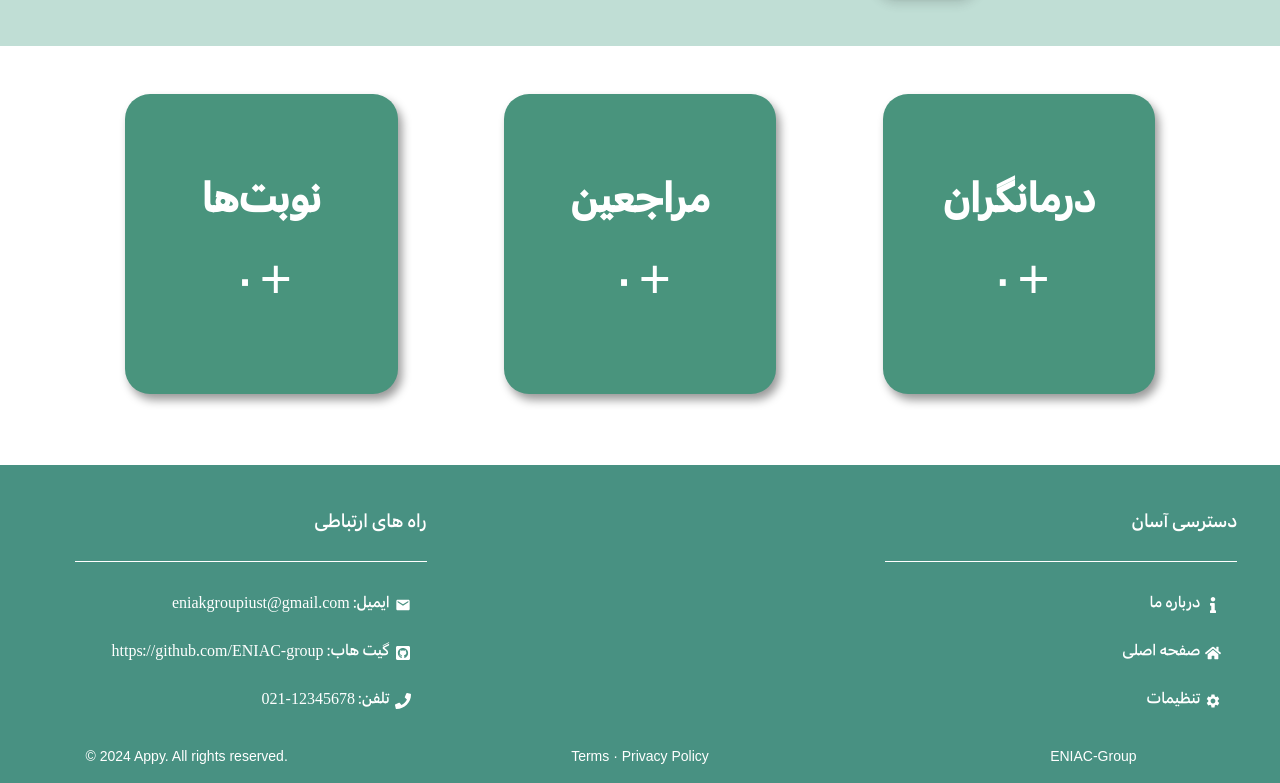
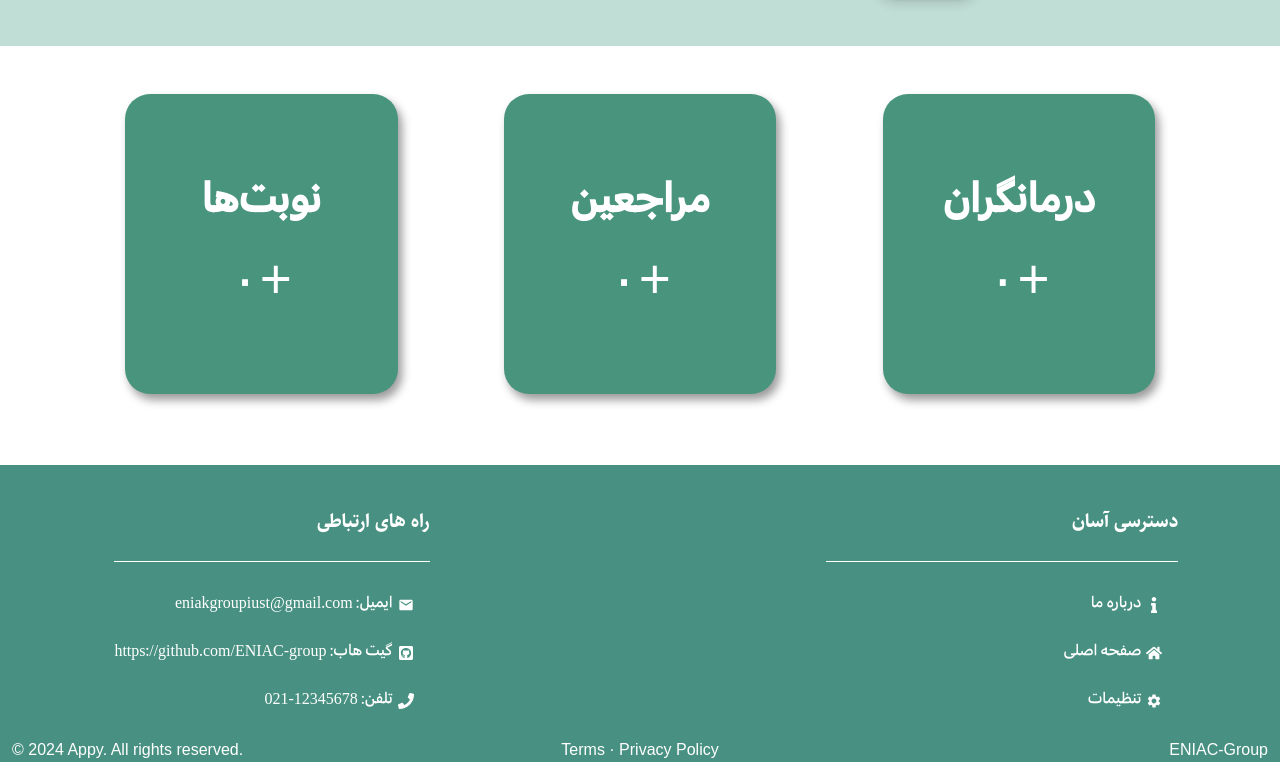
Before and after one commit to ENIAC-ORG/Front-end, a React (Vite) app: page / in a window 1280 px wide. Shown: the part 3133-3916 px from the top of the page. After the commit the page ends 3895 px from the top, so only its background shows below. Built offline with nearby package versions, Linux system fonts and the light colour scheme; no server answers; a web font is replaced by a local one.

Commit message:
fix(footer): adjust sizes

```diff
--- a/src/components/Footer/Footer.jsx
+++ b/src/components/Footer/Footer.jsx
@@ -11,8 +11,8 @@ const Footer = () => {
         <div className={styles.org}>
           <div>
             <ul className={styles.social}>
-              <h5>راه های ارتباطی</h5>
-              <hr style={{ width: "22rem", color: "white", opacity: "1" }} />
+              <h5 className="font-title">راه های ارتباطی</h5>
+              <hr style={{ width: "100%", color: "white", opacity: "1" }} />
               <li>
                 <MdEmail className={styles.social_icon} />
                 ایمیل: eniakgroupiust@gmail.com
@@ -33,8 +33,8 @@ const Footer = () => {
             </ul>
           </div>
           <div>
-            <ul className={styles.social}>
-              <h5>دسترسی آسان</h5>
+            <ul className={styles.social} style={{marginRight:"5%"}}>
+              <h5 className="font-title">دسترسی آسان</h5>
               <hr style={{ width: "22rem", color: "white", opacity: "1" }} />
               <li>
                 <a
@@ -66,10 +66,10 @@ const Footer = () => {
             </ul>
           </div>
         </div>
-        <div className={styles.credits}>
-          <span>© 2024 Appy. All rights reserved.</span>
-          <span>Terms · Privacy Policy</span>
-          <span>ENIAC-Group</span>
+        <div className="row d-flex justify-content-center">
+          <span className={`col ps-4 text-start text-white ${styles.credits}`} >© 2024 Appy. All rights reserved.</span>
+          <span className={`col text-center text-white ${styles.credits}`}>Terms · Privacy Policy</span>
+          <span className={`col pe-4 text-end text-white ${styles.credits}`}>ENIAC-Group</span>
         </div>
       </div>
     </>
--- a/src/components/Footer/Footer.module.css
+++ b/src/components/Footer/Footer.module.css
@@ -11,7 +11,8 @@
 .org{
     display: flex;
     flex-wrap: wrap;
-    justify-content: space-evenly;
+    flex-direction: row;
+    justify-content: center;
     gap: 30%;
 }
 .social{
@@ -27,7 +28,6 @@
   direction: rtl;
   color: #ffffff;
   font-size: larger;
-  font-family: Ios15medium;
 }
 .social li
 {
@@ -62,25 +62,31 @@
   }
 }
 .credits {
-    display: grid;
-    grid-template-columns: repeat(1, minmax(0, 2fr));
-    gap: 5rem; /* gap-10 */
-    text-align: center; /* text-center */
-    padding-top: 0.5rem; /* pt-2 */
-    color: #ffffff; /* text-gray-400 */
-    font-size: 0.875rem; /* text-sm */
-    padding-bottom: 1rem; /* pb-8 */
-    font-family: Ios15medium;
+  font-size: medium;
+}
+
+@media only screen and (max-width: 500px) {
+  .credits {
+    font-size: xx-small;
+  }
+}
+
+@media only screen and (min-width: 500px) {
+  .credits {
+    font-size: smaller;
+  }
+}
+
+@media only screen and (min-width: 767px) {
+  .credits {
+    font-size: small;
   }
 
-  @media (max-width: 640px) {
-    .credits {
-      grid-template-columns: repeat(2, minmax(0, 1fr)); /* sm:grid-cols-2 */
-    }
+}
+
+@media only screen and (min-width: 1200px) {
+  .credits {
+    font-size: medium;
   }
 
-  @media (min-width: 1024px) {
-    .credits {
-      grid-template-columns: repeat(3, minmax(0, 1fr)); /* lg:grid-cols-3 */
-    }
-  }
+}
```
